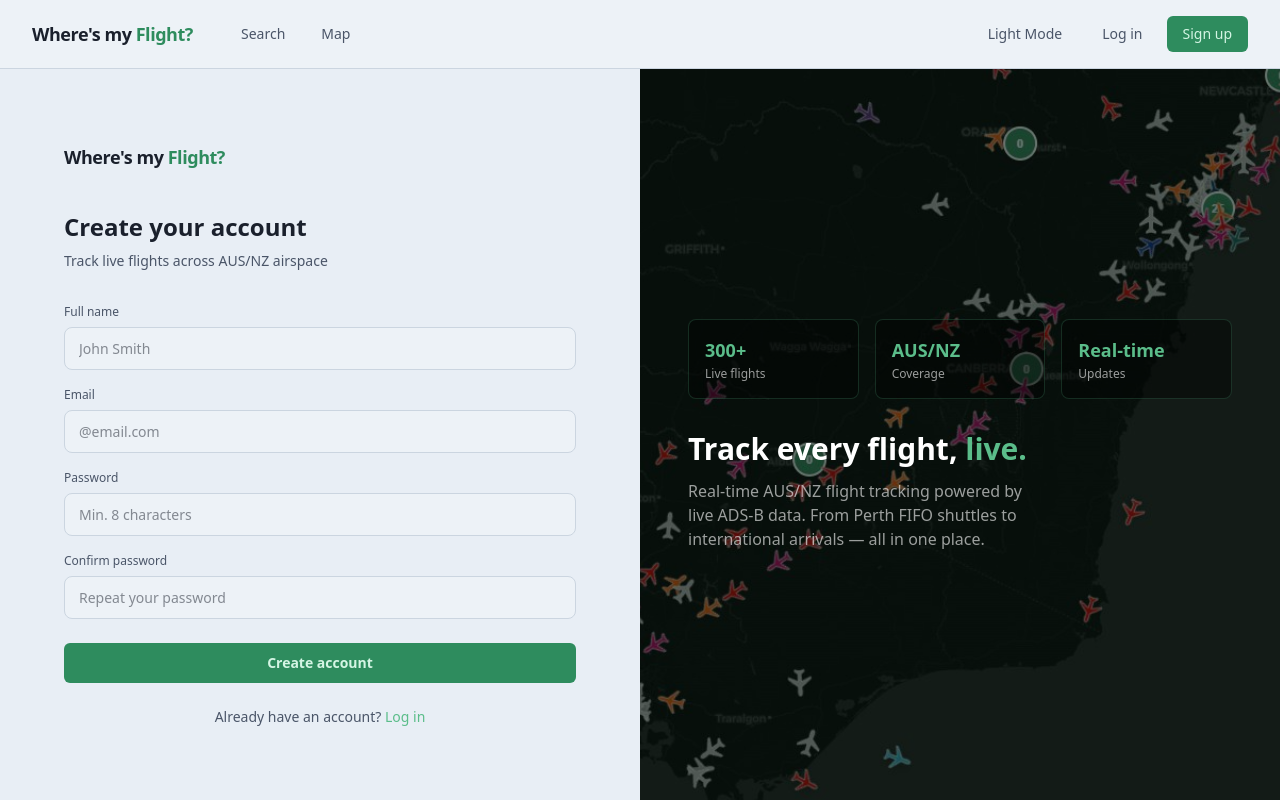
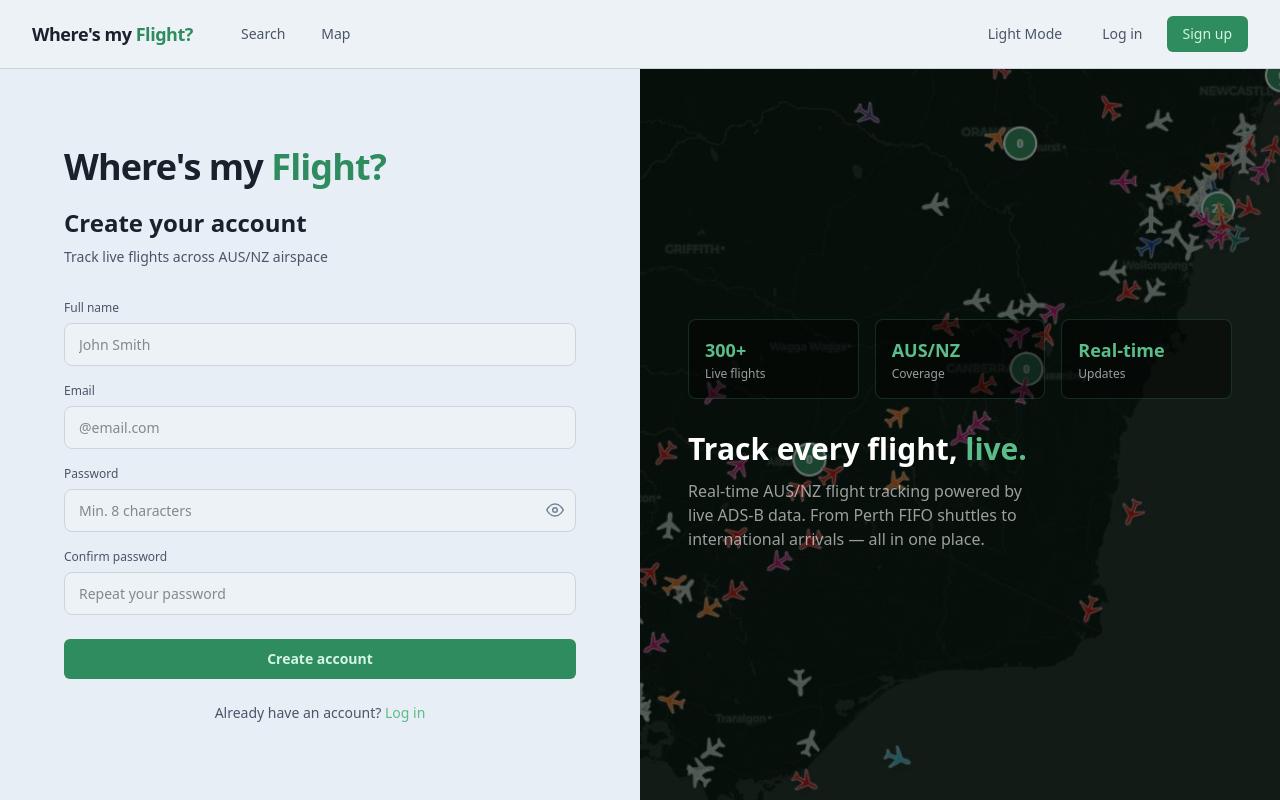
Before and after one commit to Squ1nty/flight-tracking-dashboard, a Next.js app: page /register in a window 1280 px wide. Built offline with nearby package versions, Linux system fonts and the light colour scheme.

Commit message:
Minor margin adjustment in page.tsx and added a "show password" feature for the password input tag in RegisterForm

```diff
--- a/app/register/RegisterForm.tsx
+++ b/app/register/RegisterForm.tsx
@@ -14,6 +14,7 @@
   })
   const [error, setError] = useState<string | null>(null)
   const [loading, setLoading] = useState(false)
+  const [showPassword, setShowPassword] = useState(false)
 
   const handleChange = (e: React.ChangeEvent<HTMLInputElement>) => {
     setForm(prev => ({ ...prev, [e.target.name]: e.target.value }))
@@ -80,6 +81,19 @@
     display: 'block',
   }
 
+  const EyeIcon = ({ show }: { show: boolean }) => show ? (
+    <svg xmlns="http://www.w3.org/2000/svg" width="18" height="18" viewBox="0 0 24 24" fill="none" stroke="currentColor" strokeWidth="2" strokeLinecap="round" strokeLinejoin="round">
+      <path d="M17.94 17.94A10.07 10.07 0 0 1 12 20c-7 0-11-8-11-8a18.45 18.45 0 0 1 5.06-5.94"/>
+      <path d="M9.9 4.24A9.12 9.12 0 0 1 12 4c7 0 11 8 11 8a18.5 18.5 0 0 1-2.16 3.19"/>
+      <line x1="1" y1="1" x2="23" y2="23"/>
+    </svg>
+  ) : (
+    <svg xmlns="http://www.w3.org/2000/svg" width="18" height="18" viewBox="0 0 24 24" fill="none" stroke="currentColor" strokeWidth="2" strokeLinecap="round" strokeLinejoin="round">
+      <path d="M1 12s4-8 11-8 11 8 11 8-4 8-11 8-11-8-11-8z"/>
+      <circle cx="12" cy="12" r="3"/>
+    </svg>
+  )
+
   return (
     <form onSubmit={handleSubmit} className="flex flex-col gap-4">
       {/* Name */}
@@ -115,16 +129,29 @@
       {/* Password */}
       <div>
         <label htmlFor="password" style={labelStyle}>Password</label>
+        <div className='relative'>
           <input
             id="password"
             name="password"
-          type="password"
+            type={showPassword ? 'text' : 'password'}
             placeholder="Min. 8 characters"
             required
             value={form.password}
             onChange={handleChange}
-          style={inputStyle}
+            style={{ ...inputStyle, paddingRight: '42px' }}
           />
+          <button
+            type="button"
+            onClick={() => setShowPassword(prev => !prev)}
+            className="absolute right-3 top-1/2 -translate-y-1/2 transition-colors duration-150 cursor-pointer"
+            style={{ color: 'var(--text-muted)' }}
+            onMouseEnter={e => e.currentTarget.style.color = 'var(--text-primary)'}
+            onMouseLeave={e => e.currentTarget.style.color = 'var(--text-muted)'}
+            aria-label={showPassword ? 'Hide password' : 'Show password'}
+          >
+            <EyeIcon show={showPassword} />
+          </button>
+        </div>
       </div>
 
       {/* Confirm password */}
--- a/app/register/page.tsx
+++ b/app/register/page.tsx
@@ -12,8 +12,8 @@
         style={{ background: 'var(--bg-page)' }}
       >
         {/* Logo */}
-        <Link href="/" className="mb-10 inline-block">
-          <span className="text-lg font-extrabold tracking-tight">
+        <Link href="/" className="mb-5 inline-block">
+          <span className="text-4xl font-extrabold tracking-tight">
             <span style={{ color: 'var(--text-primary)' }}>Where's my </span>
             <span style={{ color: 'var(--jade-600)' }}>Flight?</span>
           </span>
```
Lines whose indentation alone changed are shown as unchanged.
